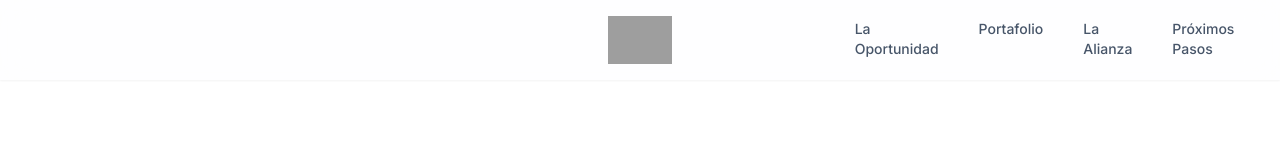
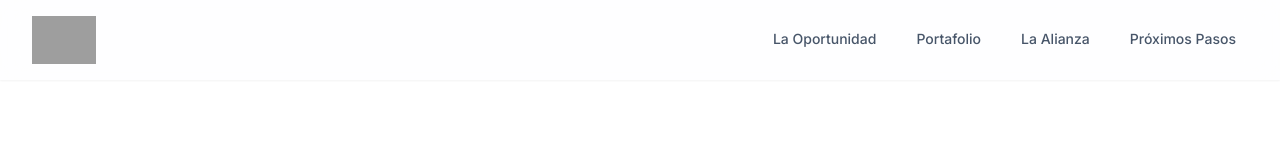
Before and after one commit to jemonroyvera/Natural-Freshly, a plain HTML site: page index.html in a window 1280 px wide. Shown: the top 160 px of the page. Drawn offline with nearby package versions, Linux system fonts and the light colour scheme; grey boxes are pictures that could not be loaded.

Commit message:
Update index.html

```diff
--- a/index.html
+++ b/index.html
@@ -31,15 +31,12 @@
 
     <nav id="navbar" class="bg-white/80 backdrop-blur-lg fixed top-0 left-0 right-0 z-50 shadow-sm">
         <div class="max-w-7xl mx-auto px-4 sm:px-6 lg:px-8">
-            <div class="grid grid-cols-3 items-center h-20">
-                <div>
-                    <!-- Espacio izquierdo -->
-                </div>
-                <div class="flex justify-center">
+            <div class="flex items-center justify-between h-20">
+                <div class="flex-shrink-0">
                     <img src="https://www.naturalfreshly.com.co/img/logo_pie.jpg" alt="Logo de Natural Freshly" class="h-12 w-auto">
                 </div>
-                <div class="hidden md:flex justify-end">
-                    <div class="flex items-baseline space-x-4">
+                <div class="hidden md:block">
+                    <div class="ml-10 flex items-baseline space-x-4">
                         <a href="#oportunidad" class="nav-link text-slate-600 hover:text-blue-700 px-3 py-2 rounded-md text-sm font-medium border-b-2 border-transparent hover:border-blue-700">La Oportunidad</a>
                         <a href="#portafolio" class="nav-link text-slate-600 hover:text-blue-700 px-3 py-2 rounded-md text-sm font-medium border-b-2 border-transparent hover:border-blue-700">Portafolio</a>
                         <a href="#alianza" class="nav-link text-slate-600 hover:text-blue-700 px-3 py-2 rounded-md text-sm font-medium border-b-2 border-transparent hover:border-blue-700">La Alianza</a>
@@ -60,7 +57,7 @@
                 <div class="mt-12">
                     <img src="https://www.naturalfreshly.com.co/datos_admin/uploads_contenidos/imagenes/foto2_vision.jpg"
                          alt="Instalaciones de la planta de Natural Freshly"
-                         class="w-full max-w-5xl mx-auto rounded-lg shadow-lg"
+                         class="w-full max-w-3xl mx-auto rounded-lg shadow-lg"
                          onerror="this.onerror=null;this.src='https://placehold.co/1200x400/e2e8f0/475569?text=Instalaciones+de+Natural+Freshly';">
                 </div>
 
```
